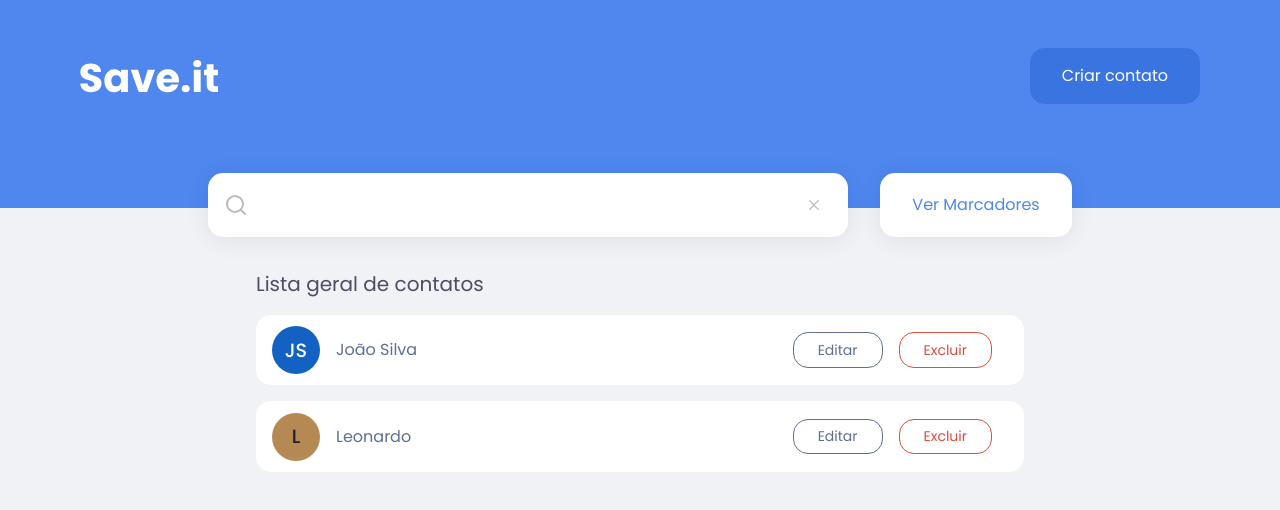
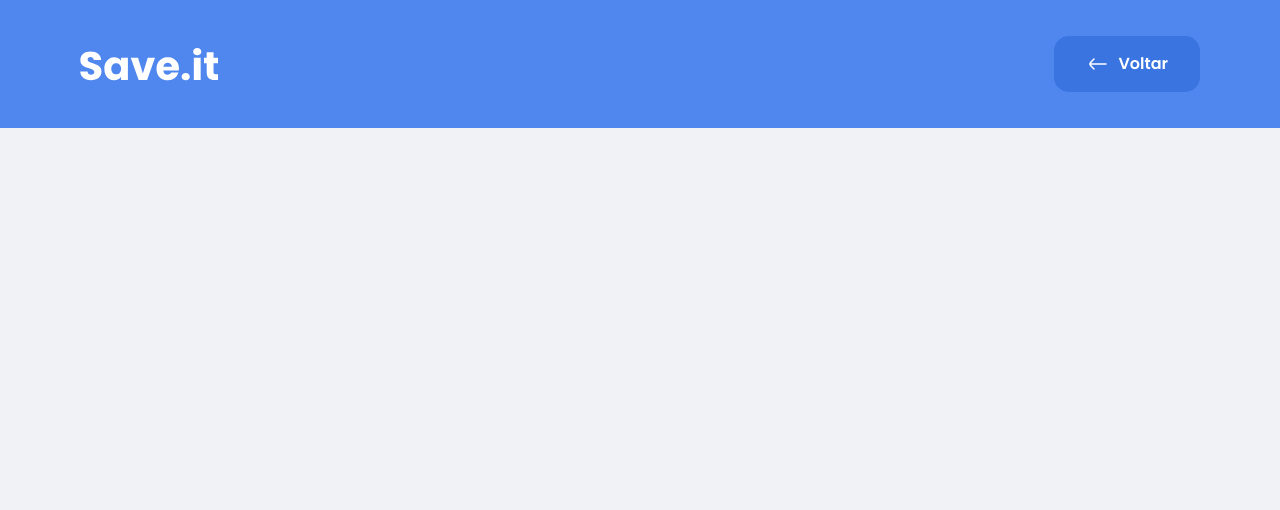
Before and after one commit to LeonardoCD/Save.it, a React (Create React App) app: page /create-contact in a window 1280 px wide. Shown: the top 510 px of the page. Built offline with nearby package versions, Linux system fonts and the light colour scheme.

Commit message:
feat: create user creation page

```diff
--- a/src/App.tsx
+++ b/src/App.tsx
@@ -2,16 +2,18 @@
 import { BrowserRouter, Route, Routes } from "react-router-dom";
 import { Home } from "./pages/Home";
 import { ChakraProvider } from "@chakra-ui/react";
+import { CreateContact } from "./pages/CreateContact";
 
 function App() {
   return (
     <>
       <GlobalStyles />
-      <ChakraProvider>
-        <BrowserRouter>
+      <BrowserRouter>
+        <ChakraProvider>
           <Routes>
             {/* public routes */}
             <Route path="/" element={<Home />} />
+            <Route path="/create-contact" element={<CreateContact />} />
 
             {/* creation routes */}
             {/* <Route element={<RequireAuth />}>
@@ -21,9 +23,8 @@
             {/* Not found */}
             {/* <Route path='*' element={<NotFound />}/> */}
           </Routes>
-        </BrowserRouter>
-        <Home />
-      </ChakraProvider>
+        </ChakraProvider>
+      </BrowserRouter>
     </>
   );
 }
--- /dev/null
+++ b/src/components/ButtonWithIcon/index.tsx
@@ -0,0 +1,16 @@
+import { ButtonWrapper } from "./styles";
+
+interface ButtonWithIconProps {
+  onClick?: () => void;
+  text: string;
+  icon: string;
+}
+
+export function ButtonWithIcon({onClick, text, icon} : ButtonWithIconProps) {
+  return (
+    <ButtonWrapper onClick={onClick}>
+      <img src={icon} alt="icon" />
+      {text}
+    </ButtonWrapper>
+  );
+}
--- /dev/null
+++ b/src/components/ButtonWithIcon/styles.ts
@@ -0,0 +1,17 @@
+import styled from "styled-components";
+
+export const ButtonWrapper = styled.button`
+  display: flex;
+  gap: 0.5rem;
+  padding: 1rem 2rem;
+
+  border: none;
+  border-radius: 15px;
+
+  color: var(--white);
+  font-weight: var(--fw-semibold);
+  font-size: var(--default);
+  background-color: var(--blue-900);
+
+  transition: all 0.2s;
+`;
--- /dev/null
+++ b/src/components/Header/index.tsx
@@ -0,0 +1,20 @@
+import { HeaderWrapper } from "./styles";
+import Logo from "../../assets/logo.svg";
+import { ButtonWithIcon } from "..";
+import { useNavigate } from "react-router-dom";
+import ArrowLeft from "../../assets/arrow-left.svg";
+
+export function Header() {
+  const navigate = useNavigate();
+
+  return (
+    <HeaderWrapper>
+      <img src={Logo} alt="logo" />
+      <ButtonWithIcon
+        icon={ArrowLeft}
+        text="Voltar"
+        onClick={() => navigate("/")}
+      />
+    </HeaderWrapper>
+  );
+}
--- /dev/null
+++ b/src/components/Header/styles.ts
@@ -0,0 +1,11 @@
+import styled from "styled-components";
+
+export const HeaderWrapper = styled.header`
+  display: flex;
+  justify-content: space-between;
+  align-items: center;
+
+  height: 8rem;
+  padding: 3rem 5rem;
+  background-color: var(--primary);
+`;
--- a/src/components/index.ts
+++ b/src/components/index.ts
@@ -7,3 +7,5 @@
 export { OutlineButton } from "./OutlineButton";
 export { ShowContactModal } from "./ShowContactModal";
 export { DeleteContactModal } from "./DeleteContactModal";
+export { Header } from "./Header";
+export { ButtonWithIcon } from "./ButtonWithIcon";
--- /dev/null
+++ b/src/pages/CreateContact/index.tsx
@@ -0,0 +1,9 @@
+import { Header } from "../../components";
+
+export function CreateContact() {
+  return (
+    <>
+      <Header />
+    </>
+  );
+}
--- a/src/pages/Home/index.tsx
+++ b/src/pages/Home/index.tsx
@@ -5,19 +5,21 @@
   ContactItem,
   ShowContactModal,
 } from "../../components";
+import { useState } from "react";
 import { useDispatch, useSelector } from "react-redux";
+import { useNavigate } from "react-router-dom";
+import { IContact } from "../../shared/interfaces";
 import { getContactList } from "../../redux/slices/contactList";
-import { IContact } from "../../shared/interfaces";
+import { setActiveContact } from "../../redux/slices/activeContact";
 import { ContactList, Header, HeaderSearch } from "./styles";
 import Logo from "../../assets/logo.svg";
-import { useState } from "react";
-import { setActiveContact } from "../../redux/slices/activeContact";
 
 export function Home() {
   const listTitle = "Lista geral de contatos";
   const contactList = useSelector(getContactList);
   const [isShowContactOpen, setIsShowContactOpen] = useState(false);
   const dispatch = useDispatch();
+  const navigate = useNavigate();
 
   function handleCloseContactModal() {
     setIsShowContactOpen(false);
@@ -32,6 +34,7 @@
             color="var(--white)"
             background="var(--blue-900)"
             text="Criar contato"
+            onClick={() => navigate("create-contact")}
           />
         </Row>
       </Header>
```
Also changed, not shown: src/assets/arrow-left.svg (added).
